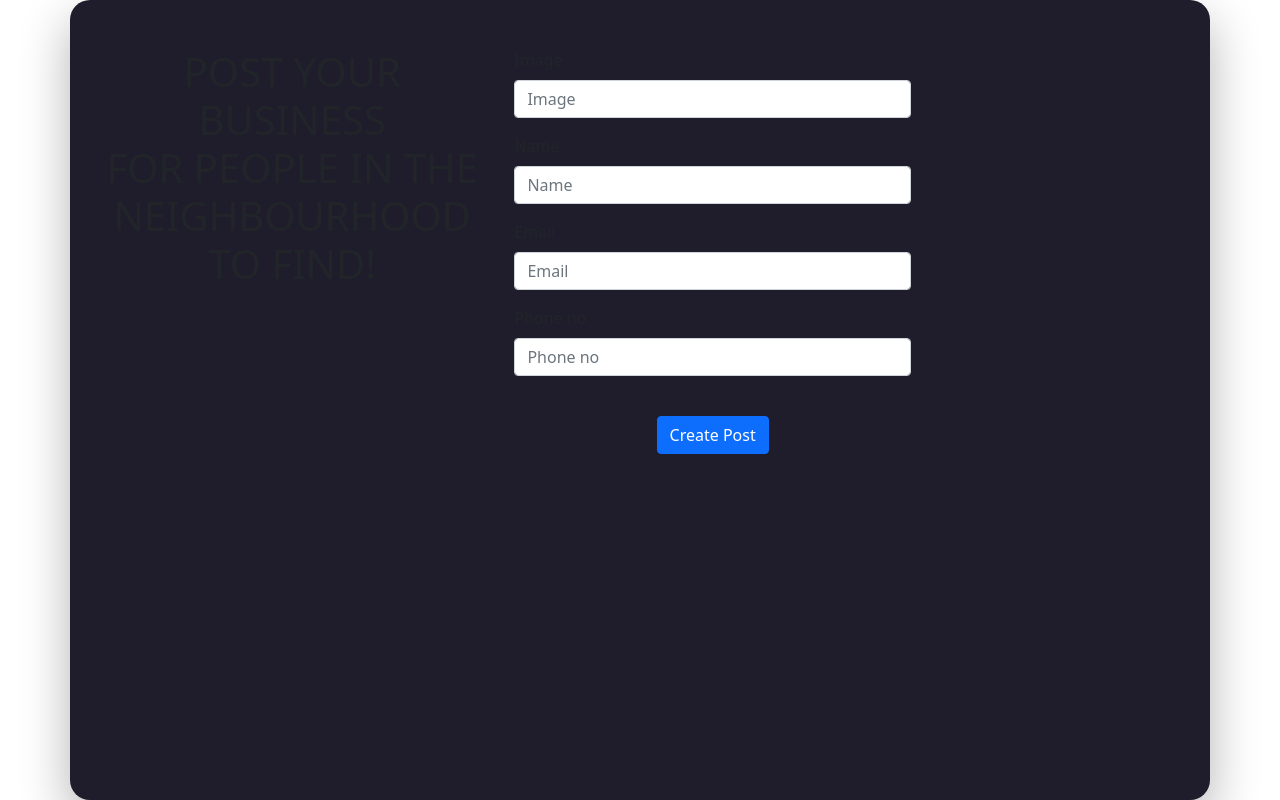
After one commit to SaretoTracy/Neighbour-hood, a Django app: template hood/templates/business.html in a window 1280 px wide. The commit adds this page. Run offline with Django 3.2, Linux system fonts and the light colour scheme; the template is opened without the code that fills it: values that come from a table or form of the project are taken from there, others are empty; some libraries are stand-ins or nearby versions.

Commit message:
add create business functionality

```diff
--- /dev/null
+++ b/hood/templates/business.html
@@ -0,0 +1,22 @@
+{%extends 'base.html'%} {% load bootstrap5 %} {% load static%} {% block content%}
+<div class="container">
+    <div class="row">
+        <div class="col-lg-6 col-md-6 col-sm-12">
+            <div class="text-center mt-5">
+                <h1>POST YOUR BUSINESS <br> FOR PEOPLE IN THE <br> NEIGHBOURHOOD TO FIND!</h1>
+            </div>
+        </div>
+        <div class="col-lg-6 col-md-6 col-sm-12">
+            <div class="prof-body mt-5">
+                <form action="{% url 'create-business' id=hood.id %}" method="post" enctype="multipart/form-data">
+                    {% csrf_token%} {% bootstrap_form form %}
+                    <div class="form-group text-center">
+                        <input type="submit" class="m-4 btn btn-primary new-btn" value="Create Post">
+                    </div>
+                    <input type="hidden" name="next" value="{{next}}">
+                </form>
+            </div>
+        </div>
+    </div>
+</div>
+{% endblock %}
--- a/hood/templates/hood.html
+++ b/hood/templates/hood.html
@@ -127,7 +127,7 @@
     <div class="HOOD">
         <div class="d-flex justify-content-around">
             <h3 class="text-center mt-4">BUSINESSES IN THE NEIGHBOURHOOD</h3>
-            <a href=""> <button class="btn btn-primary mt-4 hood-btn">Create a Business
+            <a href="{% url 'create-business' id=hood.id %}"> <button class="btn btn-primary mt-4 hood-btn">Create a Business
                 <i style="color: #fff" class="fas ms-2 fa-briefcase"></i></button></a>
         </div>
 
@@ -137,7 +137,7 @@
             {% for business in businesses %}
             <div class="col-lg-4 col-md-6 col-sm-12">
                 <div class="HOOD">
-                    <div class="card mb-2" style="width: 18rem;">
+                    <div class="card mb-2" style="width: 24rem;">
                         {% if business.image %}
                         <img class="card-img-top" src="{{business.image.url}}" alt="Card image cap"> {% else %}
                         <p>No Image</p>
--- a/hood/views.py
+++ b/hood/views.py
@@ -93,4 +93,4 @@ def createbusiness(request, id):
             return redirect ('neighbourhood', id=hood.id)
         else:
             form = BusinessForm()
-    return render(request,'create-business.html',{'hood':hood, 'form':form})
+    return render(request,'business.html',{'hood':hood, 'form':form})
--- a/neighbour/urls.py
+++ b/neighbour/urls.py
@@ -29,6 +29,7 @@ urlpatterns = [
     path('create-hood',views.createhood, name='createhood'),
     path('hood/<id>',views.neighbourhood, name = 'neighbourhood'),
     path('join_neighbourhood/<id>', views.join_neighbourhood, name='join-neighbourhood'),
+    path('business/<id>',views.createbusiness, name = 'create-business'),
     path('change_neighbourhood/<id>', views.change_neighbourhood, name='change-neighbourhood'),
 
 ]
```
